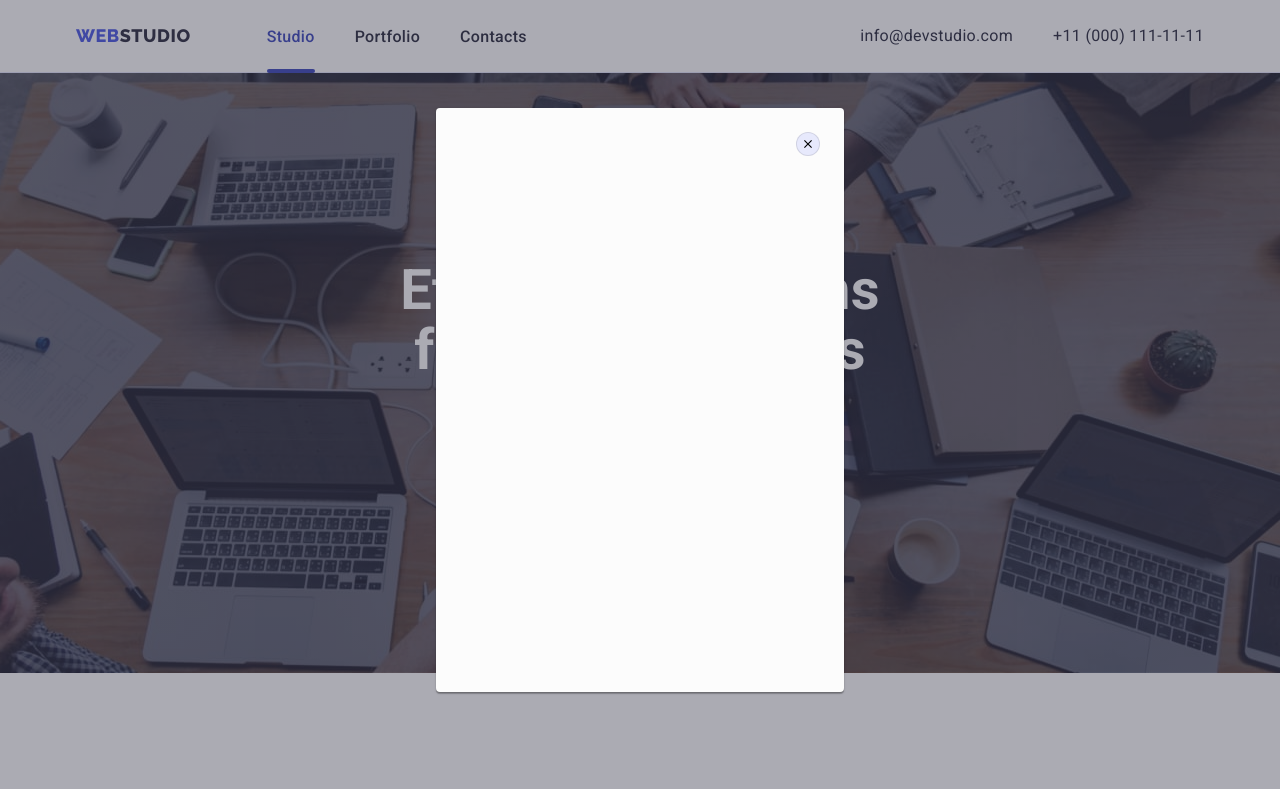
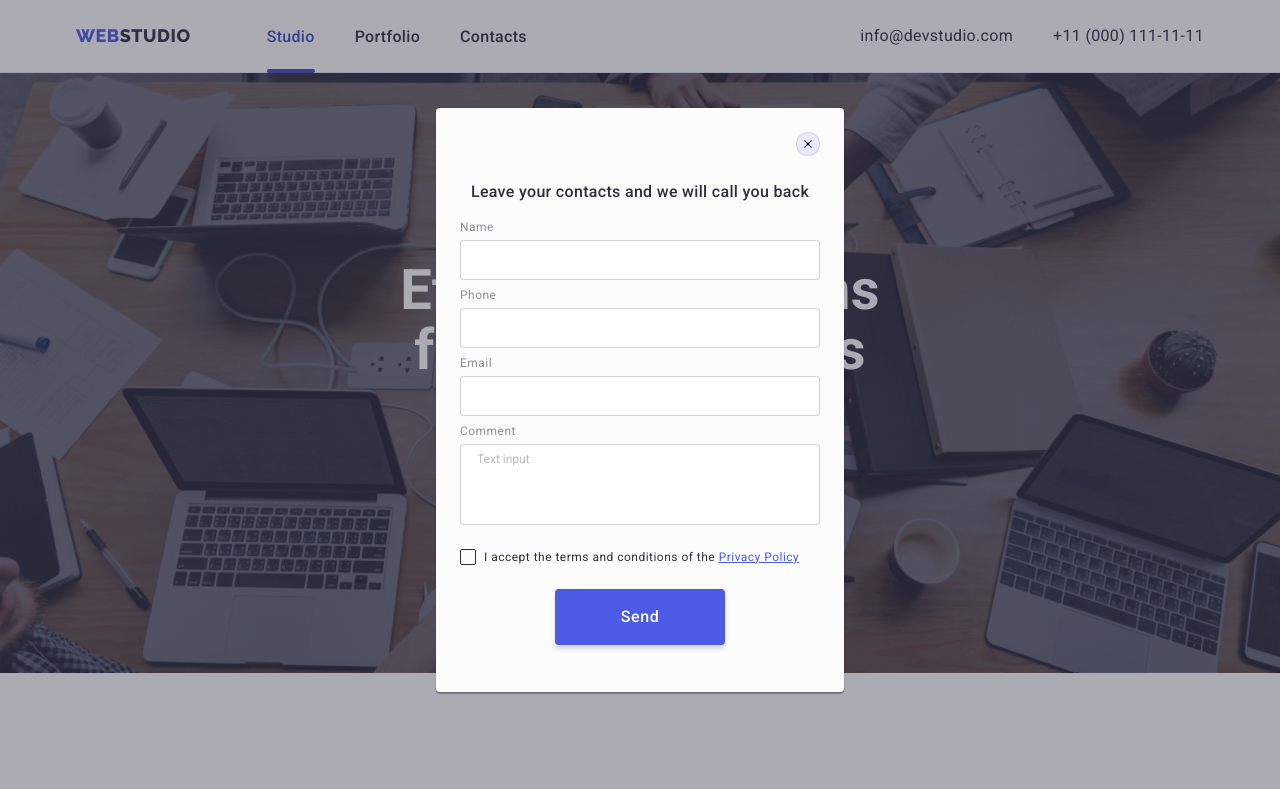
Before and after one commit to alekskaptur/goit-markup-hw-06, a plain HTML site: page index.html in a window 1280 px wide. Both pictures are taken after a click on the button "Order Service". Shown: the top 789 px of the page. Drawn offline with nearby package versions, Linux system fonts and the light colour scheme.

Commit message:
update index

```diff
--- a/index.html
+++ b/index.html
@@ -66,6 +66,56 @@
 								<use href="./images/icons.svg#icon-close"></use>
 							</svg>
 						</button>
+
+						<!-- Всплывающая форма в Hero -->
+
+						<form class="modal-form">
+							<p class="form-title">Leave your contacts and we will call you back</p>
+
+							<label class="form-field"
+								>Name
+								<input class="form-input" type="text" name="name" id="name" autocomplete="off" />
+								<svg class="form-icon" width="18" height="18">
+									<use href="./images/icons.svg#icon-name"></use>
+								</svg>
+							</label>
+
+							<label class="form-field"
+								>Phone
+								<input class="form-input" type="tel" name="tel" id="phone" autocomplete="off" />
+								<svg class="form-icon" width="18" height="24">
+									<use href="./images/icons.svg#icon-phone"></use>
+								</svg>
+							</label>
+
+							<label class="form-field"
+								>Email
+								<input class="form-input" type="email" name="email" id="email" autocomplete="off" />
+								<svg class="form-icon" width="18" height="24">
+									<use href="./images/icons.svg#icon-email"></use>
+								</svg>
+							</label>
+
+							<label class="form-field"
+								>Comment
+								<textarea
+									class="textarea-input"
+									name="comment"
+									rows="5"
+									id="comment"
+									placeholder="Text input"
+								></textarea>
+							</label>
+
+							<label class="checkbox-label">
+								<input class="checkbox" type="checkbox" name="checkbox" value="agreement" />
+								<span class="check-icon"></span>
+								I accept the terms and conditions of the&nbsp;
+								<a href="/" target="_blank" rel="noreferrer noopener"> Privacy Policy</a>
+							</label>
+
+							<button type="submit" class="form-button">Send</button>
+						</form>
 					</div>
 				</div>
 			</section>
@@ -409,6 +459,19 @@
 						</li>
 					</ul>
 				</div>
+
+				<div class="footer-form-container">
+					<p class="footer-title-social-media">Subscribe</p>
+					<form class="footer-form">
+						<input class="footer-input" type="email" name="email" placeholder="E-mail" autocomplete="off" />
+						<button class="footer-form-button" type="submit"
+							>Subscribe
+							<svg class="icon-form-button" width="24" height="24">
+								<use href="./images/icons.svg#icon-send"></use>
+							</svg>
+						</button>
+					</form>
+				</div>
 			</div>
 		</footer>
 
```
